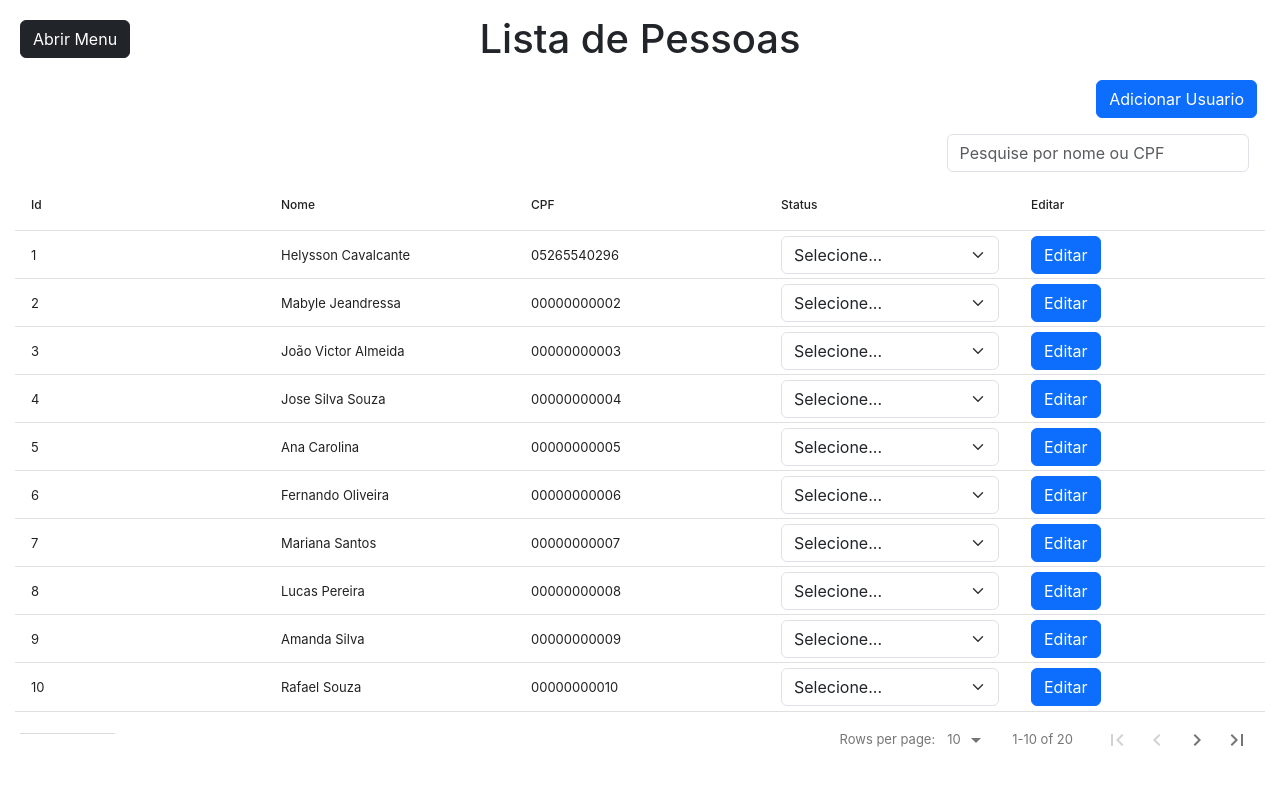
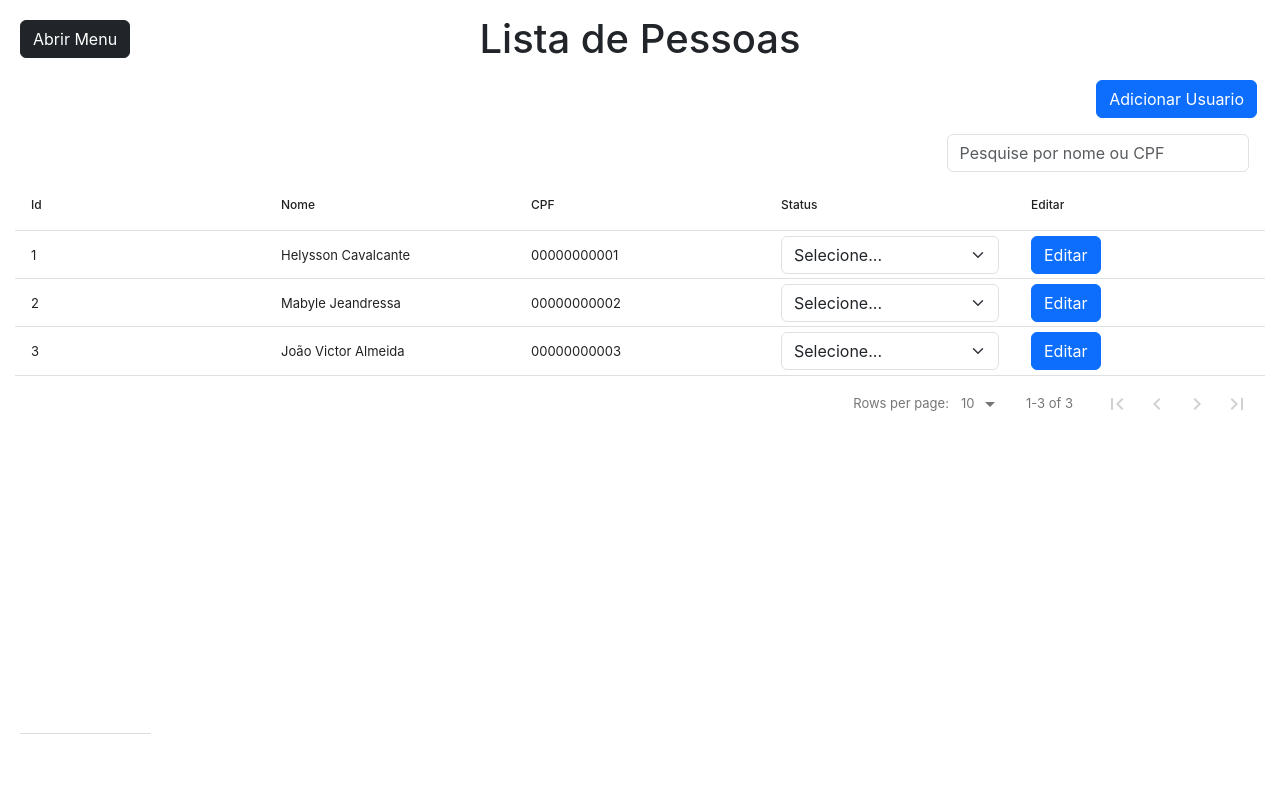
Before and after one commit to HelyssonBN3040/register-clients, a React (Vite) app: page / in a window 1280 px wide. Shown: the top 786 px of the page. Built offline with nearby package versions, Linux system fonts and the light colour scheme.

Commit message:
att commit

```diff
--- a/src/Pages/DataTable/DataTablePage.jsx
+++ b/src/Pages/DataTable/DataTablePage.jsx
@@ -1,5 +1,4 @@
 import React, { useEffect, useState } from 'react'
-import axios from 'axios'
 import "../DataTable/DataTable.css"
 import 'bootstrap/dist/css/bootstrap.min.css'
 import DataTable from 'react-data-table-component'
@@ -8,8 +7,6 @@ import Modal from '../../components/Modal/Modal.jsx'
 import ResgiterModal from '../../components/ModalCadastro/RegisterModal.jsx'
 
 const DataTablePage = () => {
-
-  const [filteredRecords, setFilteredRecords] = useState([]);
 
   //Alterar Cores dos inputs de aprovado ou negado
   const [selectedOptions, setSelectedOptions] = useState({});
@@ -68,11 +65,11 @@ const DataTablePage = () => {
 
   ]
 
-  const data = [
+  const initialData = [
     {
       id: 1,
       name: "Helysson Cavalcante",
-      cpf: "05265540296"
+      cpf: "00000000001"
     },
     {
       id: 2,
@@ -84,105 +81,27 @@ const DataTablePage = () => {
       name: "João Victor Almeida",
       cpf: "00000000003"
     },
-    {
-      id: 4,
-      name: "Jose Silva Souza",
-      cpf: "00000000004"
-    },
-    {
-      id: 5,
-      name: "Ana Carolina",
-      cpf: "00000000005"
-    },
-    {
-      id: 6,
-      name: "Fernando Oliveira",
-      cpf: "00000000006"
-    },
-    {
-      id: 7,
-      name: "Mariana Santos",
-      cpf: "00000000007"
-    },
-    {
-      id: 8,
-      name: "Lucas Pereira",
-      cpf: "00000000008"
-    },
-    {
-      id: 9,
-      name: "Amanda Silva",
-      cpf: "00000000009"
-    },
-    {
-      id: 10,
-      name: "Rafael Souza",
-      cpf: "00000000010"
-    },
-    {
-      id: 11,
-      name: "Juliana Oliveira",
-      cpf: "00000000011"
-    },
-    {
-      id: 12,
-      name: "Carlos Eduardo",
-      cpf: "00000000012"
-    },
-    {
-      id: 13,
-      name: "Patrícia Santos",
-      cpf: "00000000013"
-    },
-    {
-      id: 14,
-      name: "Bruno Ferreira",
-      cpf: "00000000014"
-    },
-    {
-      id: 15,
-      name: "Camila Lima",
-      cpf: "00000000015"
-    },
-    {
-      id: 16,
-      name: "Marcelo Oliveira",
-      cpf: "00000000016"
-    },
-    {
-      id: 17,
-      name: "Isabela Alves",
-      cpf: "00000000017"
-    },
-    {
-      id: 18,
-      name: "Ricardo Mendes",
-      cpf: "00000000018"
-    },
-    {
-      id: 19,
-      name: "Fernanda Rodrigues",
-      cpf: "00000000019"
-    },
-    {
-      id: 20,
-      name: "Diego Martins",
-      cpf: "00000000020"
-    }
+    // Restante dos dados...
   ];
 
+  const [records, setRecords] = useState(initialData);
+
+  const handleAddUser = (newUser) => {
+    setRecords([...records, newUser]);
+  };
 
   //função de filtro
-  const [records, setRecords] = useState([]);
-  //ferramenta de filtro
-  function handleFilter(e) {
-    const value = e.target.value.toLowerCase();
-    const newData = records.filter(row =>
-      row.name.toLowerCase().includes(value) ||
-      row.cpf.toLowerCase().includes(value)
-    );
-    setFilteredRecords(newData);
+  function handleFilterName(e) {
+    const searchTerm = e.target.value.toLowerCase();
+    const newData = initialData.filter(row => {
+      return (
+        row.name.toLowerCase().includes(searchTerm) ||
+        row.cpf.includes(searchTerm)
+      );
+    });
+    setRecords(newData);
   }
+
   return (
     <div className="d-flex">
       <div className="col-auto">
@@ -192,18 +111,18 @@ const DataTablePage = () => {
         <h1 className='text-center'>Lista de Pessoas</h1>
         <DataTable
           columns={columns}
-          data={data}
+          data={records}
           selectableRowsHighlight
           highlightOnHover
           fixedHeader
           pagination
           subHeader
-          actions={<ResgiterModal />}
-          subHeaderComponent={<input type='text' placeholder='Pesquise por nome ou CPF' className='w-25 form-control' onChange={handleFilter} />}
+          actions={<ResgiterModal onAddUser={handleAddUser} records={records} />}
+          subHeaderComponent={<input type='text' placeholder='Pesquise por nome ou CPF' className='w-25 form-control' onChange={handleFilterName} />}
         />
       </div>
     </div>
   )
 }
 
-export default DataTablePage
+export default DataTablePage;
--- a/src/components/ModalCadastro/RegisterModal.jsx
+++ b/src/components/ModalCadastro/RegisterModal.jsx
@@ -4,7 +4,7 @@ import Button from 'react-bootstrap/Button';
 import Form from 'react-bootstrap/Form';
 import Modal from 'react-bootstrap/Modal';
 
-function ResgiterModal() {
+function ResgiterModal({ onAddUser, records }) {
     const [show, setShow] = useState(false);
     const [nomeCompleto, setNomeCompleto] = useState('');
     const [cpf, setCpf] = useState('');
@@ -21,7 +21,18 @@ function ResgiterModal() {
         console.log('CPF:', cpf);
         console.log('Endereço:', endereco);
         console.log('CEP:', cep);
+        // Encontrar o maior ID atual na lista de dados
+        const maxId = Math.max(...records.map(item => item.id));
+        // Criar um objeto com os dados do novo usuário
+        const newUser = {
+            id: maxId + 1, // Gere um ID único para o novo usuário (isso é só um exemplo)
+            name: nomeCompleto,
+            cpf: cpf
+            // Adicione outros campos conforme necessário
+        };
 
+        // Chamar a função onAddUser para adicionar o novo usuário
+        onAddUser(newUser);
         // Fechar o modal após atualizar
         handleClose();
     };
@@ -142,7 +153,7 @@ function ResgiterModal() {
                     <Button variant="secondary" onClick={handleClose}>
                         Fechar
                     </Button>
-                    <Button variant="primary" onClick={handleAtualizar}>
+                    <Button onClick={handleAtualizar}>
                         Adicionar
                     </Button>
                 </Modal.Footer>
--- a/src/components/sidebar/SideBar.jsx
+++ b/src/components/sidebar/SideBar.jsx
@@ -24,7 +24,7 @@ const Sidebar = () => {
           <div className="sidebar-footer">
             <hr className='text-secondary' />
             <i className='bi bi-person fs-5'></i>
-            <span> Helysson</span>
+            <span> Administrador</span>
           </div>
         </div>
       </div>
```
